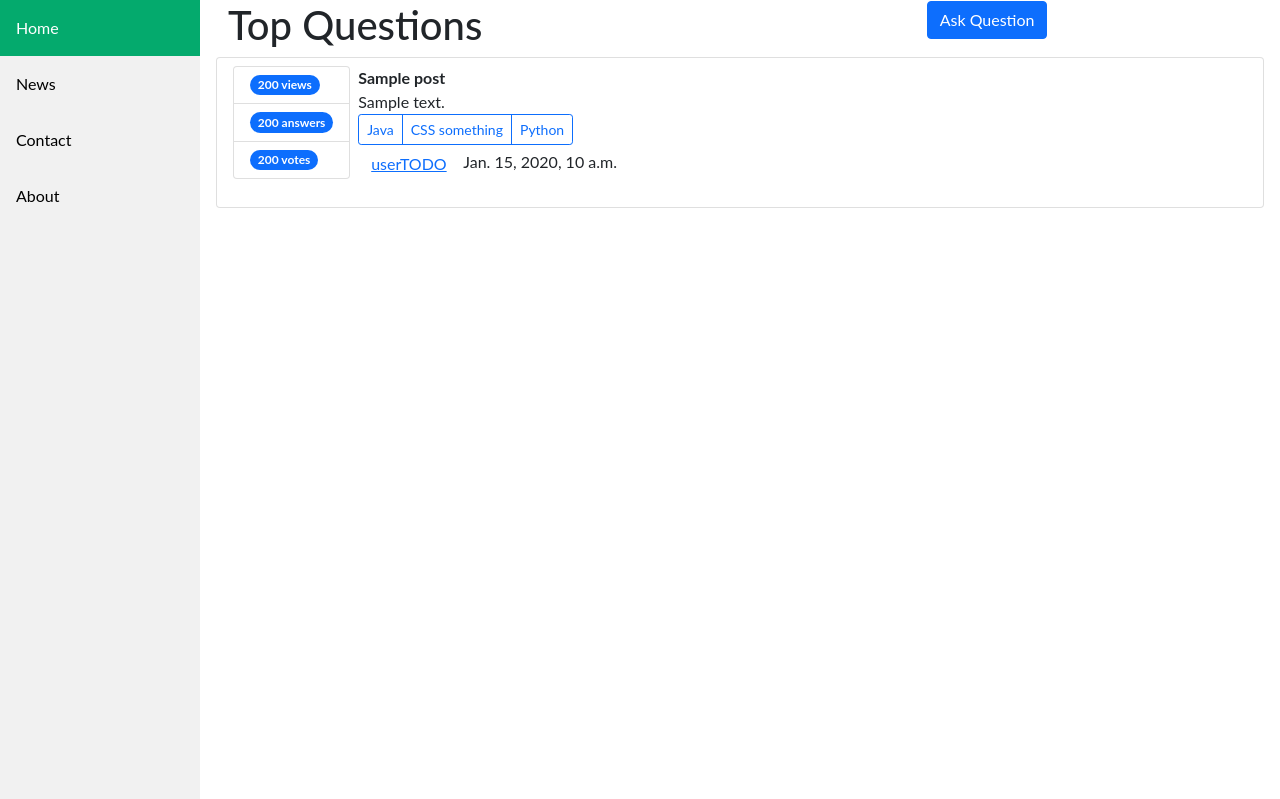
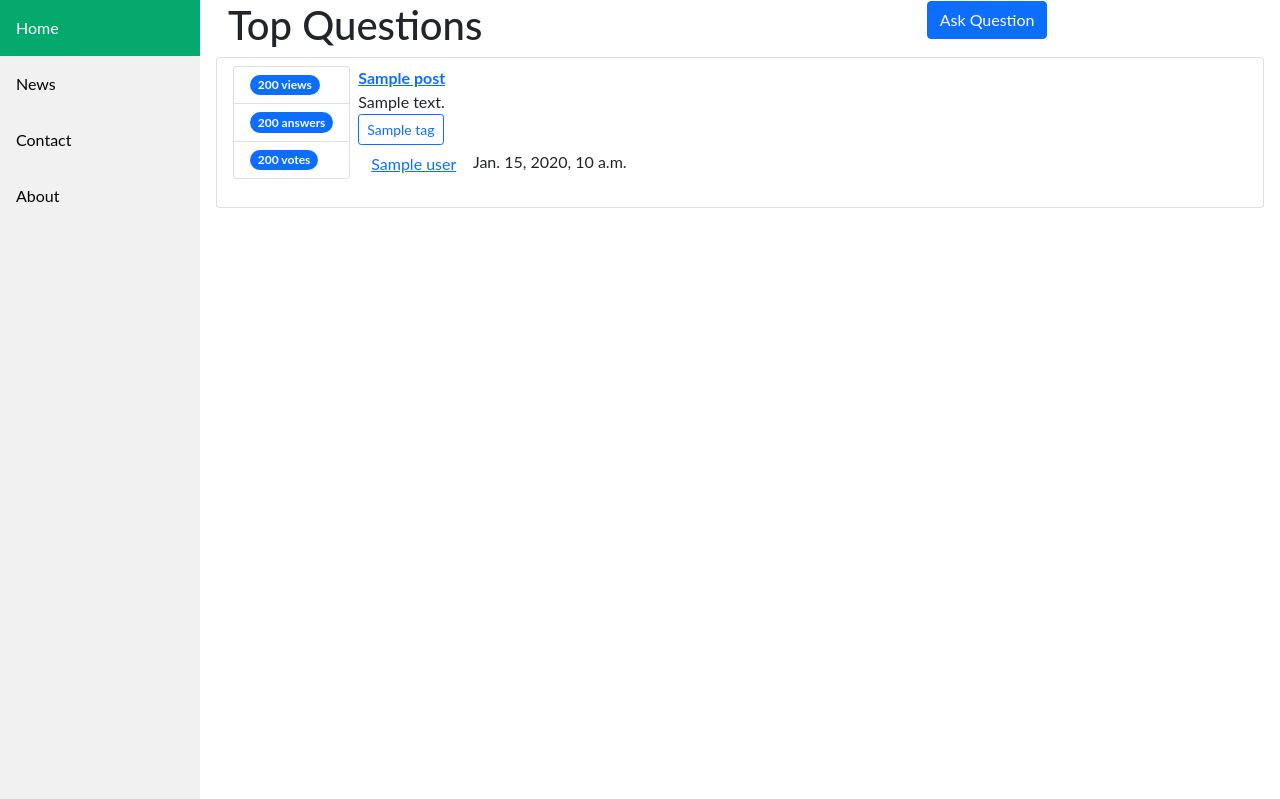
Before and after one commit to ebrimamaubeh/trackoverflow, a Django app: template post/templates/post/index.html in a window 1280 px wide. Shown: the top 799 px of the page. Run offline with Django 3.2, Linux system fonts and the light colour scheme; the template is opened without the code that fills it: most values are stand-ins (such as "Sample title", 1, 10 or a date in 2020).

Commit message:
added user and tags in index

```diff
--- a/post/models.py
+++ b/post/models.py
@@ -12,5 +12,5 @@ class Post(models.Model):
     last_updated = models.DateField(auto_now=True)
     number_of_answers = models.IntegerField(default=0)
     tags = TaggableManager()
-    likes = models.IntegerField(default=0)
-    dislikes = models.IntegerField(default=0)
+    up_votes = models.IntegerField(default=0)
+    down_votes = models.IntegerField(default=0)
--- a/post/templates/post/index.html
+++ b/post/templates/post/index.html
@@ -21,19 +21,20 @@
          </ul>
 
           <div class="ms-2 me-auto">
-            <div class="fw-bold"> {{post.title}} </div>
+            <div class="fw-bold"> <a href="#">{{post.title}}</a> </div>
             <span class="d-inline-block text-truncate" style="max-width: 100%;">
                {{post.content}}
             </span><br>
 
             <div class="btn-group" role="group" aria-label="Basic example">
-               <button type="button" class="btn btn-outline-primary btn-sm">Java</button>
-               <button type="button" class="btn btn-outline-primary btn-sm">CSS something</button>
-               <button type="button" class="btn btn-outline-primary btn-sm">Python</button>
+
+               {% for tag in post.tags.all %}
+                  <button type="button" class="btn btn-outline-primary btn-sm"> {{ tag }} </button>
+               {% endfor %}
             </div>
 
             <p class="text-end">
-               <button type="button" class="btn btn-link">userTODO</button>
+               <button type="button" class="btn btn-link"> {{ post.user }} </button>
                <span>{{post.date_created}}</span>
             </p>
           </div>
```
Also changed, not shown: post/migrations/0005_rename_dislikes_post_down_votes_and_more.py (added), 1 other file.
